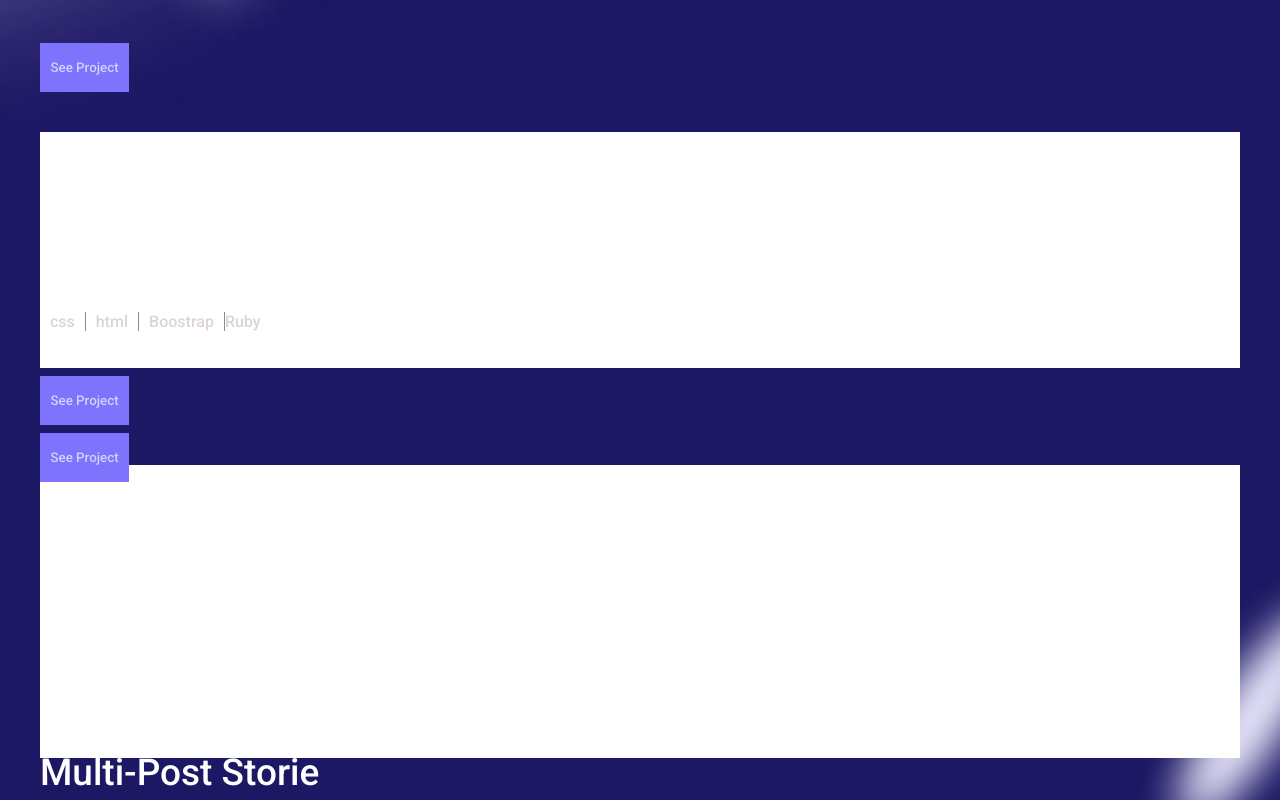
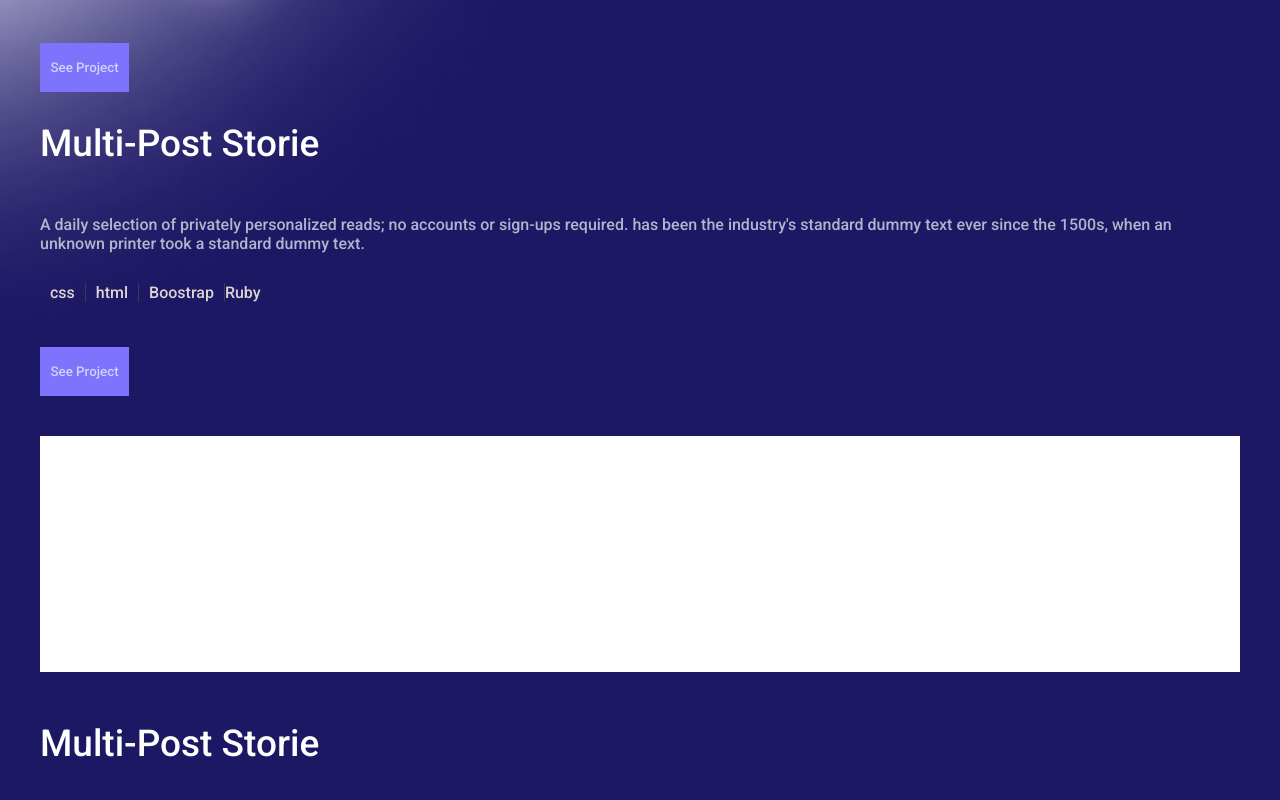
Before and after one commit to YannickZahinda/My-first-Portfolio, a plain HTML site: page index.html in a window 1280 px wide. Shown: the part 1280-2080 px from the top of the page. Drawn offline with Linux system fonts and the light colour scheme.

Commit message:
Fixed html page

```diff
--- a/index.html
+++ b/index.html
@@ -20,7 +20,6 @@
       <header>
         <div class="my-logo"><a href="#">YanZah</a></div>
         <nav class="menu-lines">
-          <!-- <img src="./assets/icon-menu.png" alt="menu icon"> -->
           <a href="#">Portfolio</a>
           <a href="#">About</a>
           <a href="#">Contact</a>
@@ -37,8 +36,6 @@
           </p>
         </div>
       </section>
-
-      <!-- My projects Section -->
 
       <section class="midle-section">
         <h1>LET'S CONNECT</h1>
@@ -104,8 +101,6 @@
           since the 1500s, when an unknown printer took a standard dummy text.
         </p>
 
-        <!-- Languages used -->
-
         <ul class="build-with">
           <li class="css">css</li>
           <li class="html">html</li>
@@ -115,16 +110,14 @@
         <div class="button-container">
           <button class="see-project-button" type="button">See Project</button>
         </div>
-        <section class="img-placeholder-container">
+        <section>
           <div class="multipost-stories-container"></div>
           <div class="multipost-stories-title">Multi-Post Storie</div>
           <p>
             A daily selection of privately personalized reads; no accounts or
             sign-ups required. has been the industry's standard dummy text ever
             since the 1500s, when an unknown printer took a standard dummy text.
-          </p> -->
-
-          <!-- Languages used -->
+          </p>
 
           <div class="build-with">
             <div class="css">css</div>
@@ -143,8 +136,6 @@
             since the 1500s, when an unknown printer took a standard dummy text.
           </p>
 
-          <!-- Languages used -->
-
           <div class="build-with">
             <div class="css">css</div>
             <div class="html">html</div>
@@ -155,9 +146,6 @@
             <button class="see-project-button" type="button">See Project</button>
           </div>
         </section>
-        <div class="button-container">
-          <button class="see-project-button" type="button">See Project</button>
-        </div>
         <div class="img-placeholder-container"></div>
         <div class="multipost-stories-title">Multi-Post Storie</div>
         <p class="multipost-story-prgph">
@@ -165,8 +153,6 @@
           sign-ups required. has been the industry's standard dummy text ever
           since the 1500s, when an unknown printer took a standard dummy text.
         </p>
-
-        <!-- Languages used -->
 
         <div class="build-with">
           <div class="css">css</div>
```
